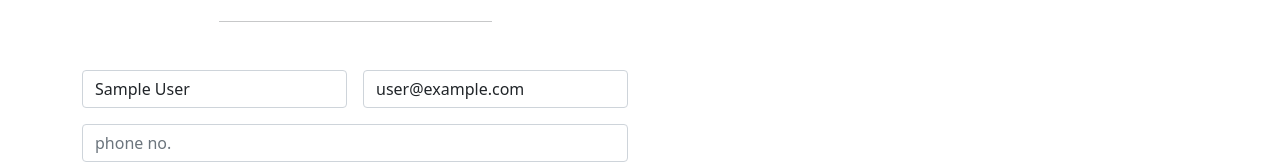
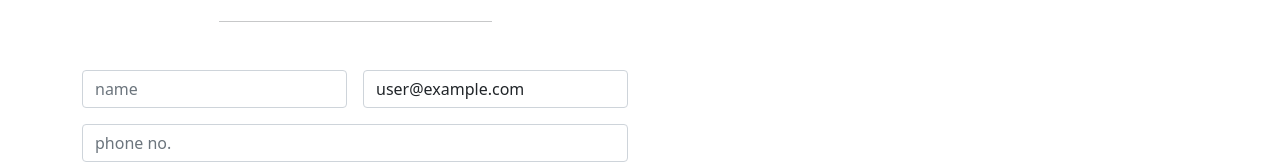
Before and after one commit to rehanmosabbir/tour-planner-bangladesh, a React (Create React App) app: page /placeorder/1 in a window 1280 px wide. Shown: the part 317-481 px from the top of the page. Built offline with nearby package versions, Linux system fonts and the light colour scheme; no server answers; sample sign-in values are in the browser's storage.

Commit message:
change read.me

```diff
--- a/src/pages/PlaceOrder/PlaceOrder/PlaceOrder.js
+++ b/src/pages/PlaceOrder/PlaceOrder/PlaceOrder.js
@@ -3,7 +3,6 @@ import React, { useEffect, useState } from "react";
 
 import { useForm } from "react-hook-form";
 import { useParams } from "react-router";
-
 import useAuth from "../../../hooks/useAuth";
 
 const PlaceOrder = () => {
@@ -11,7 +10,10 @@ const PlaceOrder = () => {
   const [service, setService] = useState({});
   const { orderId } = useParams();
   const { register, handleSubmit, reset } = useForm();
+
+  console.log(user.email);
   const onSubmit = (data) => {
+    console.log(data);
     console.log("form submitted");
     axios
       .post("https://cryptic-anchorage-06525.herokuapp.com/orders", {
@@ -24,13 +26,14 @@ const PlaceOrder = () => {
           reset();
         }
       });
+    console.log(data);
   };
 
   useEffect(() => {
     fetch(`https://cryptic-anchorage-06525.herokuapp.com/services/${orderId}`)
       .then((res) => res.json())
       .then((data) => setService(data));
-  }, []);
+  }, [orderId]);
 
   return (
     <div className="container mt-5">
@@ -68,17 +71,16 @@ const PlaceOrder = () => {
                 className="form-control"
                 placeholder="name"
                 type="text"
-                value={user?.displayName}
-                {...register("name", { required: true })}
+                {...register("name")}
               />
             </div>
             <div className="col-md-6">
               <input
                 className="form-control"
                 placeholder="email"
+                value={user?.email}
                 type="email"
-                value={user?.email}
-                {...register("email", { required: true })}
+                {...register("email")}
               />
             </div>
 
@@ -87,7 +89,7 @@ const PlaceOrder = () => {
                 className="form-control"
                 placeholder="phone no."
                 type="tel"
-                {...register("phone", { required: true })}
+                {...register("phone")}
               />
             </div>
             <div className="col-12">
@@ -95,7 +97,7 @@ const PlaceOrder = () => {
                 className="form-control"
                 placeholder="address"
                 type="text"
-                {...register("address", { required: true })}
+                {...register("address")}
               />
             </div>
             <div className="col-md-6">
--- a/src/pages/UserOrders/UserOrders.js
+++ b/src/pages/UserOrders/UserOrders.js
@@ -8,11 +8,15 @@ const UserOrders = () => {
   const [orders, setOrders] = useState([]);
   const { user } = useAuth();
 
+  console.log(user.email);
+
   useEffect(() => {
     fetch(`https://cryptic-anchorage-06525.herokuapp.com/orders/${user.email}`)
       .then((res) => res.json())
       .then((data) => setOrders(data));
   }, []);
+
+  console.log(orders);
 
   const handleDeleteOrder = (id) => {
     const url = `https://cryptic-anchorage-06525.herokuapp.com/orders/${id}`;
```
Also changed, not shown: 1 other file (tests, documents, lock files or other folders).
